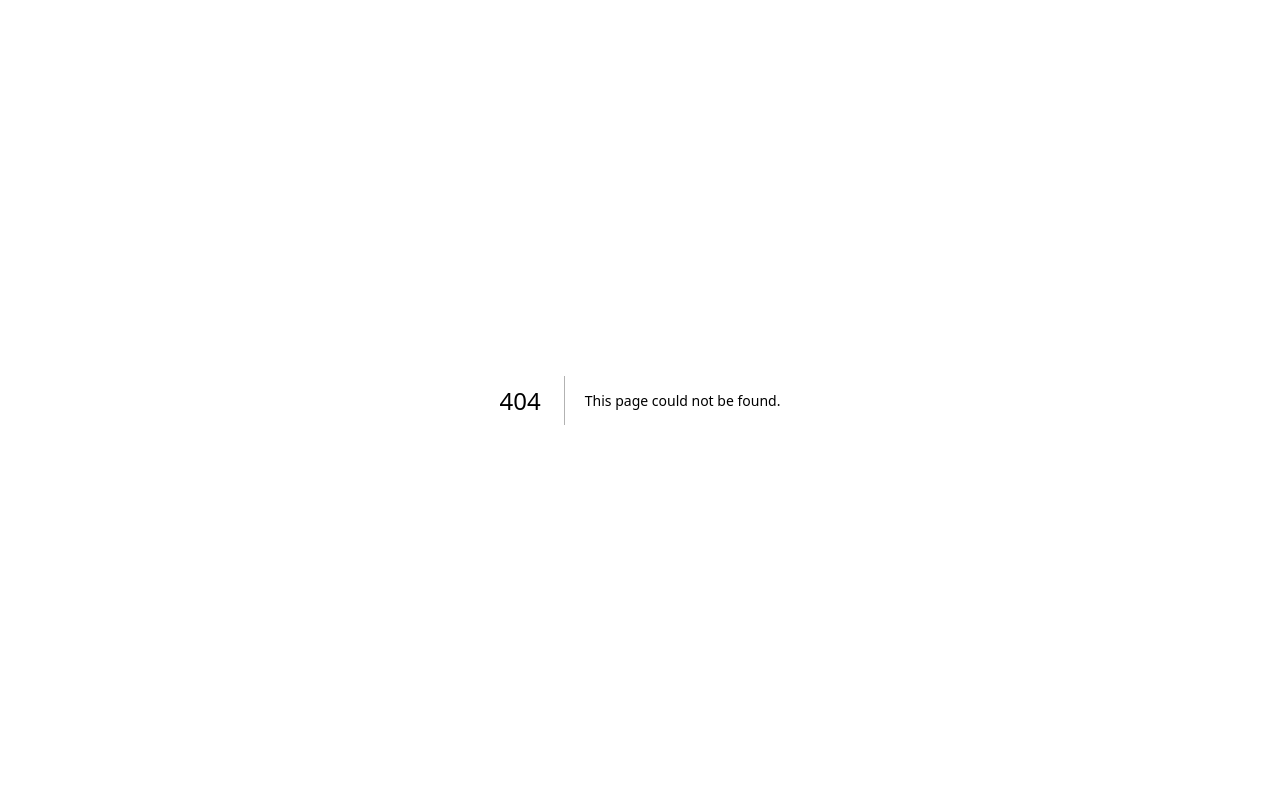
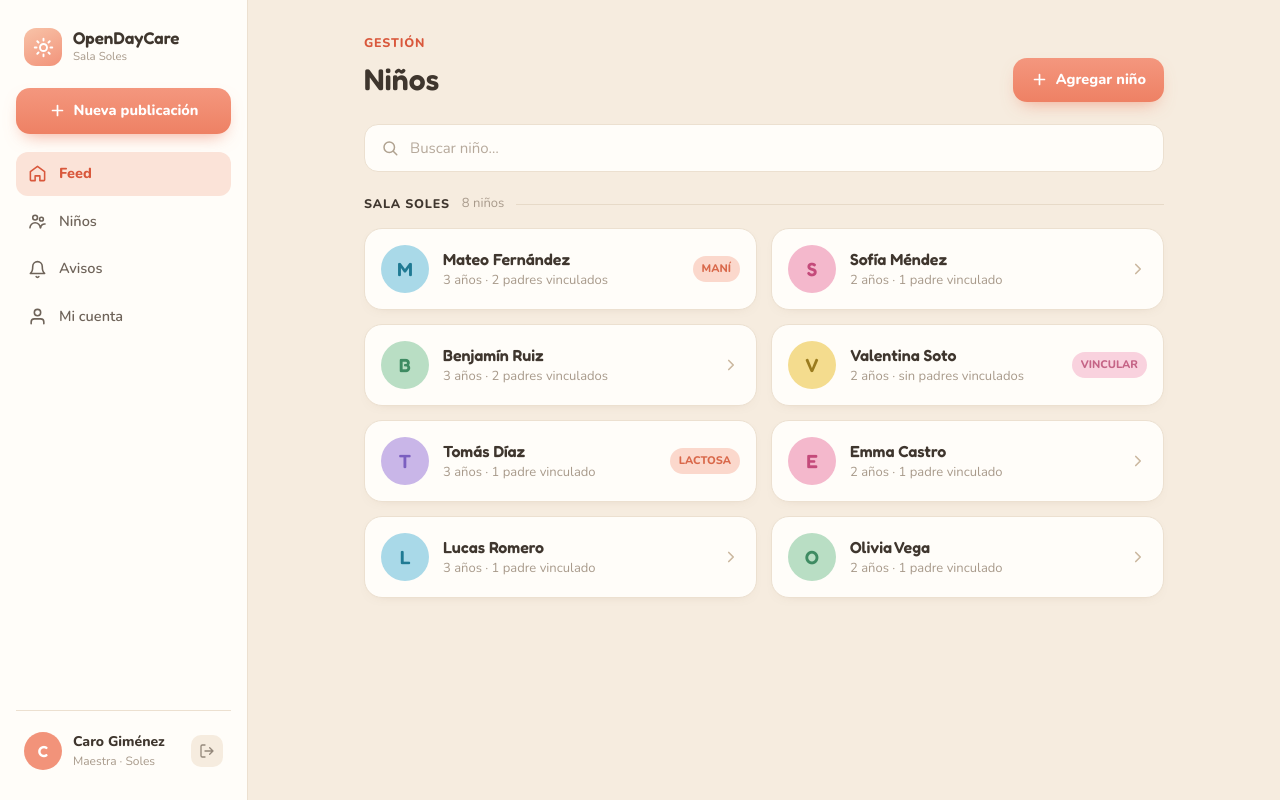
Before and after one commit to AlexMdz5620/opencode-opendaycare, a Next.js app: page /kids in a window 1280 px wide. Before the commit this address had no page. Built offline with nearby package versions, Linux system fonts and the light colour scheme.

Commit message:
Spec2-Paso2

```diff
--- /dev/null
+++ b/app/kids/page.tsx
@@ -0,0 +1,28 @@
+import { KIDS } from "@/app/_data/kids";
+import { KidCard } from "@/components/kids/KidCard";
+import { KidsHeader } from "@/components/kids/KidsHeader";
+import { KidsRoomLabel } from "@/components/kids/KidsRoomLabel";
+import { KidsSearch } from "@/components/kids/KidsSearch";
+import { MobileNav } from "@/components/shared/MobileNav";
+import { Sidebar } from "@/components/shared/Sidebar";
+
+export default function KidsPage() {
+  return (
+    <div className="flex min-h-screen bg-background">
+      <Sidebar />
+      <MobileNav />
+      <main className="h-screen min-w-0 flex-1 overflow-y-auto">
+        <div className="mx-auto w-full max-w-[880px] px-10 pb-20 pt-[34px]">
+          <KidsHeader />
+          <KidsSearch />
+          <KidsRoomLabel />
+          <div className="grid grid-cols-1 gap-[14px] md:grid-cols-2">
+            {KIDS.map((kid) => (
+              <KidCard key={kid.id} kid={kid} />
+            ))}
+          </div>
+        </div>
+      </main>
+    </div>
+  );
+}
--- /dev/null
+++ b/components/kids/KidCard.tsx
@@ -0,0 +1,43 @@
+import type { Kid } from "@/app/_data/kids";
+import { ChevronRightIcon } from "@/components/shared/icons";
+
+function parentsLabel(count: number): string {
+  if (count === 0) return "sin padres vinculados";
+  if (count === 1) return "1 padre vinculado";
+  return `${count} padres vinculados`;
+}
+
+export function KidCard({ kid }: { kid: Kid }) {
+  return (
+    <a
+      href="#"
+      className="flex min-w-0 items-center gap-[14px] rounded-[18px] border border-[#ECE0D0] bg-[#FFFDF9] p-4 shadow-[0_4px_14px_-12px_rgba(120,90,60,.5)] transition duration-150 hover:-translate-y-0.5 hover:border-[#F2A78E]"
+    >
+      <span
+        className="flex h-12 w-12 flex-none items-center justify-center rounded-full font-display text-[19px] font-semibold"
+        style={{ backgroundColor: kid.avatarBg, color: kid.avatarColor }}
+      >
+        {kid.initial}
+      </span>
+      <span className="min-w-0 flex-1">
+        <span className="block font-display text-[16px] font-semibold text-foreground">
+          {kid.name}
+        </span>
+        <span className="block text-[13px] text-[#A89A8B]">
+          {kid.ageYears} años · {parentsLabel(kid.parents.length)}
+        </span>
+      </span>
+      {kid.allergies ? (
+        <span className="flex-none rounded-full bg-[#FBD8CC] px-[9px] py-[5px] text-[11px] font-extrabold text-[#D9684A]">
+          {kid.allergies.badge}
+        </span>
+      ) : kid.parents.length === 0 ? (
+        <span className="flex-none rounded-full bg-[#F9D2DE] px-[9px] py-[5px] text-[11px] font-extrabold text-[#C56486]">
+          VINCULAR
+        </span>
+      ) : (
+        <ChevronRightIcon size={18} className="flex-none text-[#CBB89F]" />
+      )}
+    </a>
+  );
+}
--- /dev/null
+++ b/components/kids/KidsHeader.tsx
@@ -0,0 +1,23 @@
+import { PlusIcon } from "@/components/shared/icons";
+
+export function KidsHeader() {
+  return (
+    <header className="mb-[22px] flex items-end justify-between gap-4">
+      <div>
+        <div className="mb-1 text-[12.5px] font-extrabold tracking-[.8px] text-accent">
+          GESTIÓN
+        </div>
+        <h1 className="m-0 font-display text-[30px] font-semibold text-foreground">
+          Niños
+        </h1>
+      </div>
+      <a
+        href="#"
+        className="flex flex-none items-center gap-2 rounded-[14px] bg-[linear-gradient(180deg,#F4977E,#EE8164)] px-[18px] py-[11px] text-[14.5px] font-extrabold text-white shadow-[0_8px_18px_-8px_rgba(238,129,100,.7)]"
+      >
+        <PlusIcon size={17} />
+        Agregar niño
+      </a>
+    </header>
+  );
+}
--- /dev/null
+++ b/components/kids/KidsRoomLabel.tsx
@@ -0,0 +1,13 @@
+import { KIDS } from "@/app/_data/kids";
+
+export function KidsRoomLabel() {
+  return (
+    <div className="mb-[14px] flex items-center gap-3">
+      <span className="text-[12.5px] font-extrabold tracking-[.8px] text-foreground">
+        SALA SOLES
+      </span>
+      <span className="text-[13px] text-[#A89A8B]">{KIDS.length} niños</span>
+      <span className="h-px flex-1 bg-[#E7DAC8]" />
+    </div>
+  );
+}
--- /dev/null
+++ b/components/kids/KidsSearch.tsx
@@ -0,0 +1,14 @@
+import { SearchIcon } from "@/components/shared/icons";
+
+export function KidsSearch() {
+  return (
+    <div className="mb-[22px] flex items-center gap-[11px] rounded-[14px] border border-[#ECE0D0] bg-[#FFFDF9] px-4 py-3">
+      <SearchIcon size={18} className="flex-none text-[#B0A290]" />
+      <input
+        type="text"
+        placeholder="Buscar niño…"
+        className="min-w-0 flex-1 border-none bg-transparent text-[15px] text-foreground outline-none placeholder:text-[#B6A99B]"
+      />
+    </div>
+  );
+}
--- a/components/shared/icons.tsx
+++ b/components/shared/icons.tsx
@@ -223,6 +223,43 @@ export function MenuIcon({ size = 20, ...props }: IconProps) {
   );
 }
 
+export function SearchIcon({ size = 18, ...props }: IconProps) {
+  return (
+    <svg
+      width={size}
+      height={size}
+      viewBox="0 0 24 24"
+      fill="none"
+      stroke="currentColor"
+      strokeWidth={2}
+      strokeLinecap="round"
+      strokeLinejoin="round"
+      {...props}
+    >
+      <circle cx="11" cy="11" r="7" />
+      <path d="m21 21-4.3-4.3" />
+    </svg>
+  );
+}
+
+export function ChevronRightIcon({ size = 18, ...props }: IconProps) {
+  return (
+    <svg
+      width={size}
+      height={size}
+      viewBox="0 0 24 24"
+      fill="none"
+      stroke="currentColor"
+      strokeWidth={2.2}
+      strokeLinecap="round"
+      strokeLinejoin="round"
+      {...props}
+    >
+      <path d="m9 18 6-6-6-6" />
+    </svg>
+  );
+}
+
 export function ImageIcon({ size = 30, ...props }: IconProps) {
   return (
     <svg
```
